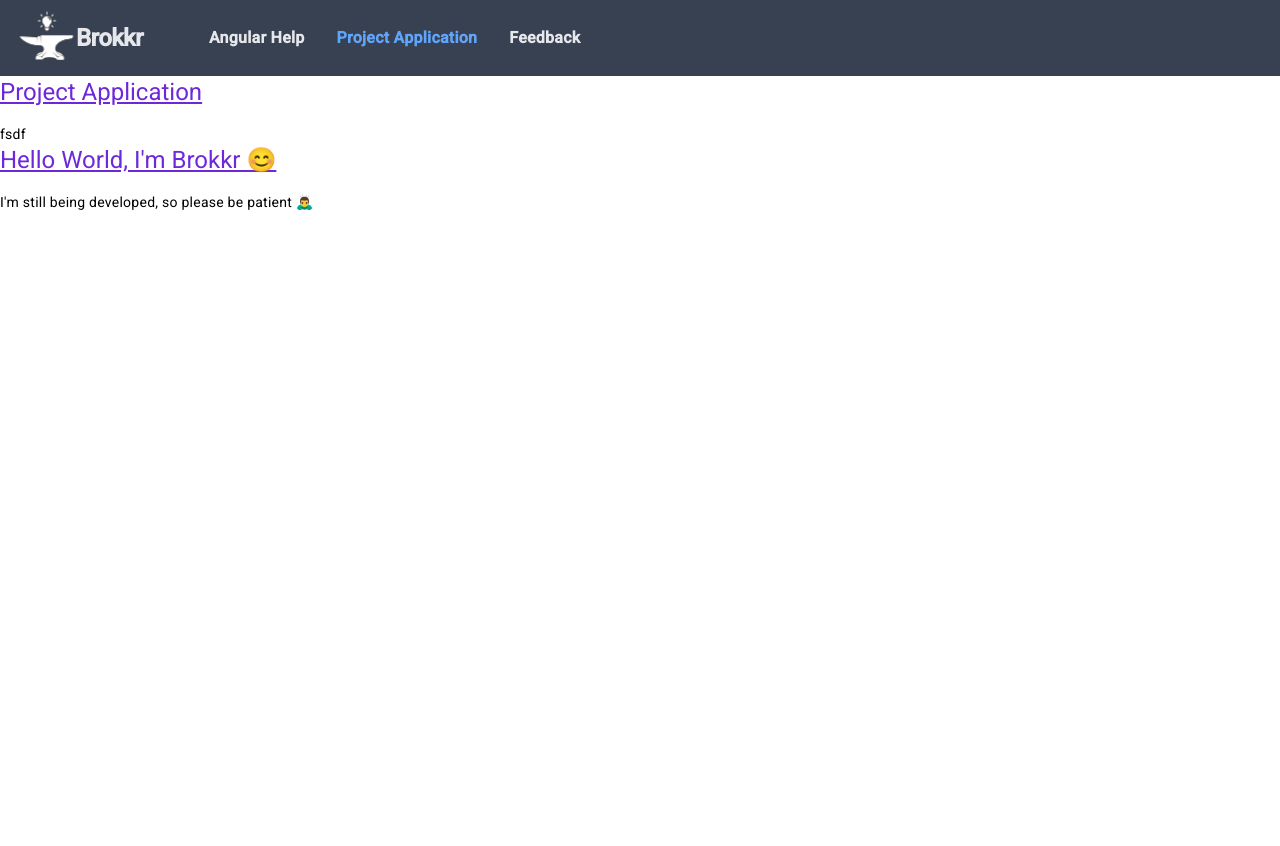
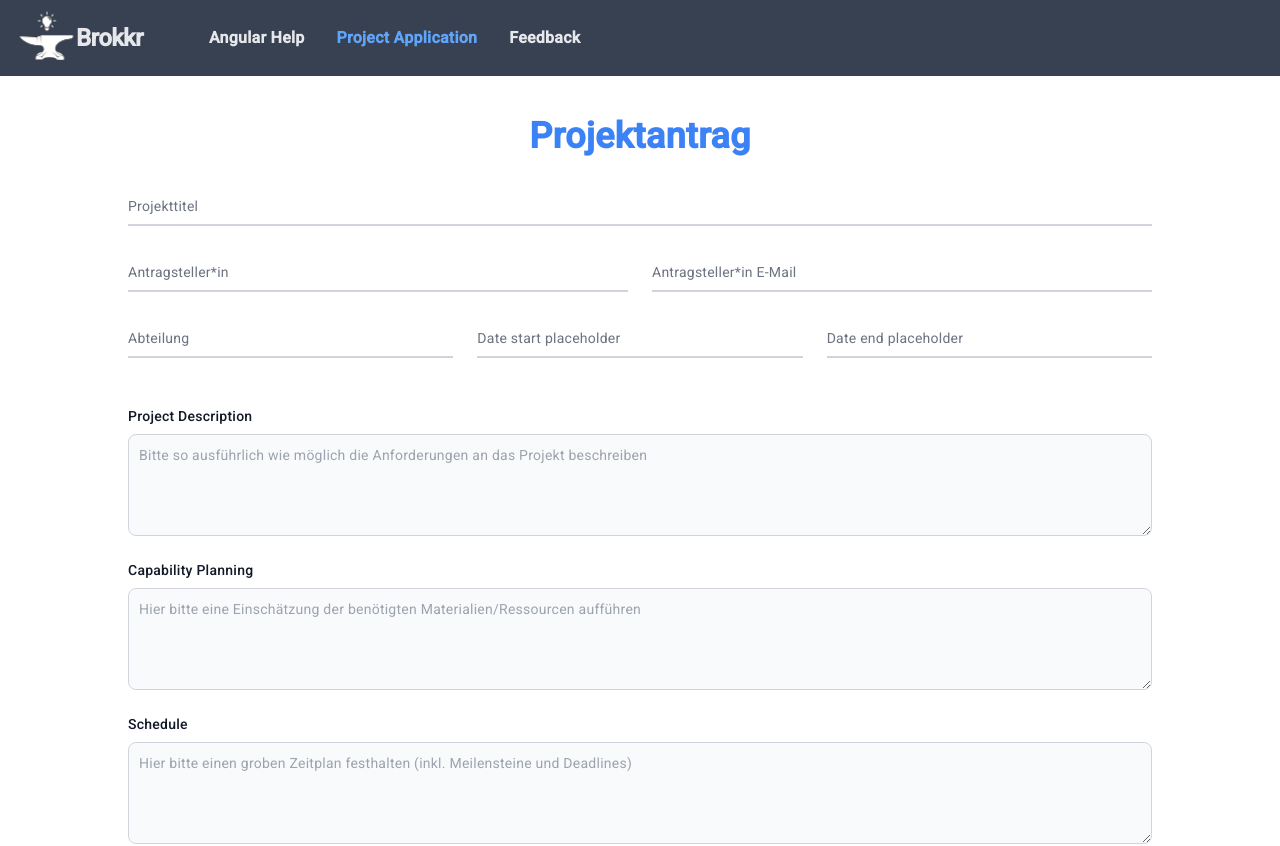
Before and after one commit to Himmelschrei/Brokkr, an Angular app: page /project-application/project-application.component.html in a window 1280 px wide. Shown: the top 846 px of the page. Before the commit the page ends 800 px from the top, so only its background shows below. Built offline with nearby package versions, Linux system fonts and the light colour scheme.

Commit message:
Add form in project-application and title class

```diff
--- a/src/app/project-application/project-application.component.html
+++ b/src/app/project-application/project-application.component.html
@@ -1,4 +1,48 @@
 <body>
-    <h1>Project Application</h1>
-    fsdf
+    <div class="flex mt-10 justify-center">
+        <span class="title">Projektantrag</span>
+    </div>
+
+    <form class="flex justify-center max-w-5xl flex-col mx-auto mt-7 p-0">
+        <div class="relative z-0 w-full mb-6 group">
+            <input type="projectTitle" name="floating_projectTitle" id="floating_projectTitle" class="block py-2.5 px-0 w-full text-sm text-gray-900 bg-transparent border-0 border-b-2 border-gray-300 appearance-none focus:outline-none focus:ring-0 focus:border-blue-600 peer" placeholder=" " required />
+            <label for="floating_projectTitle" class="peer-focus:font-medium absolute text-sm text-gray-500 duration-300 transform -translate-y-6 scale-75 top-3 -z-10 origin-[0] peer-focus:left-0 peer-focus:text-blue-600 peer-placeholder-shown:scale-100 peer-placeholder-shown:translate-y-0 peer-focus:scale-75 peer-focus:-translate-y-6">Projekttitel</label>
+        </div>
+        <div class="grid md:grid-cols-2 md:gap-6">
+            <div class="relative z-0 w-full mb-6 group">
+                <input type="applicantName" name="floating_applicantName" id="floating_applicantName" class="block py-2.5 px-0 w-full text-sm text-gray-900 bg-transparent border-0 border-b-2 border-gray-300 appearance-none focus:outline-none focus:ring-0 focus:border-blue-600 peer" placeholder=" " required />
+                <label for="floating_applicantName" class="peer-focus:font-medium absolute text-sm text-gray-500 duration-300 transform -translate-y-6 scale-75 top-3 -z-10 origin-[0] peer-focus:left-0 peer-focus:text-blue-600 peer-placeholder-shown:scale-100 peer-placeholder-shown:translate-y-0 peer-focus:scale-75 peer-focus:-translate-y-6">Antragsteller*in</label>
+            </div>
+            <div class="relative z-0 w-full mb-6 group">
+                <input type="applicantEMail" name="floating_applicantEMail" id="floating_applicantEMail" class="block py-2.5 px-0 w-full text-sm text-gray-900 bg-transparent border-0 border-b-2 border-gray-300 appearance-none focus:outline-none focus:ring-0 focus:border-blue-600 peer" placeholder=" " required />
+                <label for="floating_applicantEMail" class="peer-focus:font-medium absolute text-sm text-gray-500 duration-300 transform -translate-y-6 scale-75 top-3 -z-10 origin-[0] peer-focus:left-0 peer-focus:text-blue-600 peer-placeholder-shown:scale-100 peer-placeholder-shown:translate-y-0 peer-focus:scale-75 peer-focus:-translate-y-6">Antragsteller*in E-Mail</label>
+            </div>
+        </div>
+        <div class="grid md:grid-cols-3 md:gap-6">
+            <div class="relative z-0 w-full mb-6 group">
+                <input type="department" name="floating_department" id="floating_department" class="block py-2.5 px-0 w-full text-sm text-gray-900 bg-transparent border-0 border-b-2 border-gray-300 appearance-none focus:outline-none focus:ring-0 focus:border-blue-600 peer" placeholder=" " required />
+                <label for="floating_department" class="peer-focus:font-medium absolute text-sm text-gray-500 duration-300 transform -translate-y-6 scale-75 top-3 -z-10 origin-[0] peer-focus:left-0 peer-focus:text-blue-600 peer-placeholder-shown:scale-100 peer-placeholder-shown:translate-y-0 peer-focus:scale-75 peer-focus:-translate-y-6">Abteilung</label>
+            </div>
+            <div class="relative z-0 w-full mb-6 group">
+                <input type="tel" pattern="[0-9]{3}-[0-9]{3}-[0-9]{4}" name="floating_phone" id="floating_phone" class="block py-2.5 px-0 w-full text-sm text-gray-900 bg-transparent border-0 border-b-2 border-gray-300 appearance-none focus:outline-none focus:ring-0 focus:border-blue-600 peer" placeholder=" " required />
+                <label for="floating_phone" class="peer-focus:font-medium absolute text-sm text-gray-500 duration-300 transform -translate-y-6 scale-75 top-3 -z-10 origin-[0] peer-focus:left-0 peer-focus:text-blue-600 peer-placeholder-shown:scale-100 peer-placeholder-shown:translate-y-0 peer-focus:scale-75 peer-focus:-translate-y-6">Date start placeholder</label>
+            </div>
+            <div class="relative z-0 w-full mb-6 group">
+                <input type="text" name="floating_company" id="floating_company" class="block py-2.5 px-0 w-full text-sm text-gray-900 bg-transparent border-0 border-b-2 border-gray-300 appearance-none focus:outline-none focus:ring-0 focus:border-blue-600 peer" placeholder=" " required />
+                <label for="floating_company" class="peer-focus:font-medium absolute text-sm text-gray-500 duration-300 transform -translate-y-6 scale-75 top-3 -z-10 origin-[0] peer-focus:left-0 peer-focus:text-blue-600 peer-placeholder-shown:scale-100 peer-placeholder-shown:translate-y-0 peer-focus:scale-75 peer-focus:-translate-y-6">Date end placeholder</label>
+            </div>
+        </div>
+
+
+        <label for="projectDescription" class="block mt-6 mb-2 text-sm font-medium text-gray-900 ">Project Description</label>
+        <textarea id="projectDescription" rows="4" class="block p-2.5 w-full text-sm text-gray-900 bg-gray-50 rounded-lg border border-gray-300 focus:ring-blue-500 focus:border-blue-500" placeholder="Bitte so ausführlich wie möglich die Anforderungen an das Projekt beschreiben"></textarea>
+        <label for="capabilityPlanning" class="block mt-6 mb-2 text-sm font-medium text-gray-900 ">Capability Planning</label>
+        <textarea id="capabilityPlanning" rows="4" class="block p-2.5 w-full text-sm text-gray-900 bg-gray-50 rounded-lg border border-gray-300 focus:ring-blue-500 focus:border-blue-500" placeholder="Hier bitte eine Einschätzung der benötigten Materialien/Ressourcen aufführen"></textarea>
+        <label for="schedule" class="block mt-6 mb-2 text-sm font-medium text-gray-900 ">Schedule</label>
+        <textarea id="schedule" rows="4" class="block p-2.5 w-full text-sm text-gray-900 bg-gray-50 rounded-lg border border-gray-300 focus:ring-blue-500 focus:border-blue-500" placeholder="Hier bitte einen groben Zeitplan festhalten (inkl. Meilensteine und Deadlines)"></textarea>
+        <label for="contactPerson" class="block mt-6 mb-2 text-sm font-medium text-gray-900 ">Contact Person(s)</label>
+        <textarea id="contactPerson" rows="4" class="block p-2.5 w-full text-sm text-gray-900 bg-gray-50 rounded-lg border border-gray-300 focus:ring-blue-500 focus:border-blue-500" placeholder="Auflistung aller Projektbeteiligten mit entsprechender Funktion im Projekt"></textarea>
+        <label for="miscellaneous" class="block mt-6 mb-2 text-sm font-medium text-gray-900 ">Miscellaneous</label>
+        <textarea id="miscellaneous" rows="4" class="block p-2.5 w-full text-sm text-gray-900 bg-gray-50 rounded-lg border border-gray-300 focus:ring-blue-500 focus:border-blue-500" placeholder="Freier Textbereich um weitere Informationen oder Ähnliches festzuhalten"></textarea>
+    </form>
 </body>
--- a/src/styles.css
+++ b/src/styles.css
@@ -38,8 +38,8 @@
     color: #e30613;
 }
 
-h1 {
-    @apply text-violet-700 text-3xl font-bold underline;
+.title {
+    @apply text-blue-500 text-4xl font-extrabold;
 }
 h2 {
     @apply text-purple-500 text-2xl font-bold;
```
